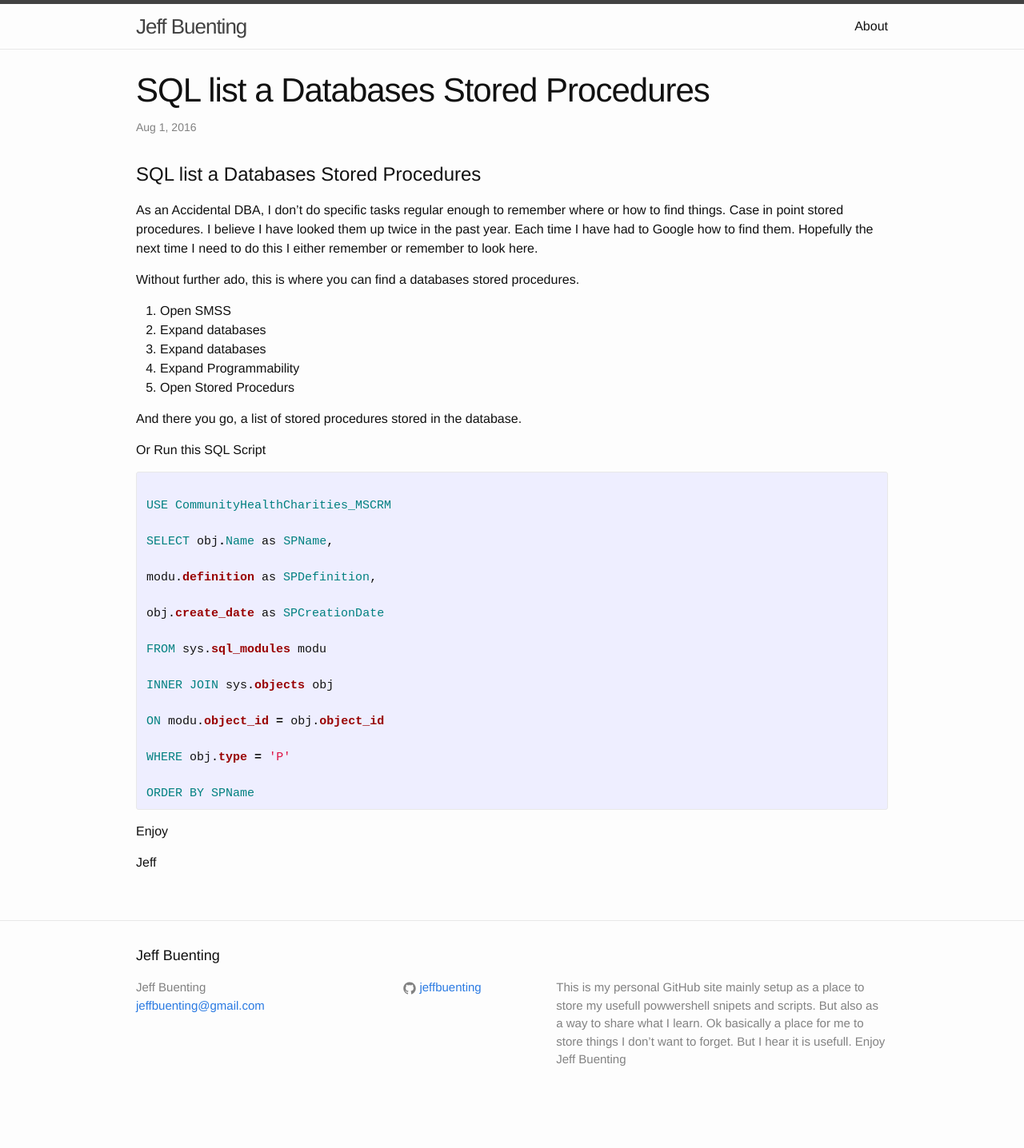
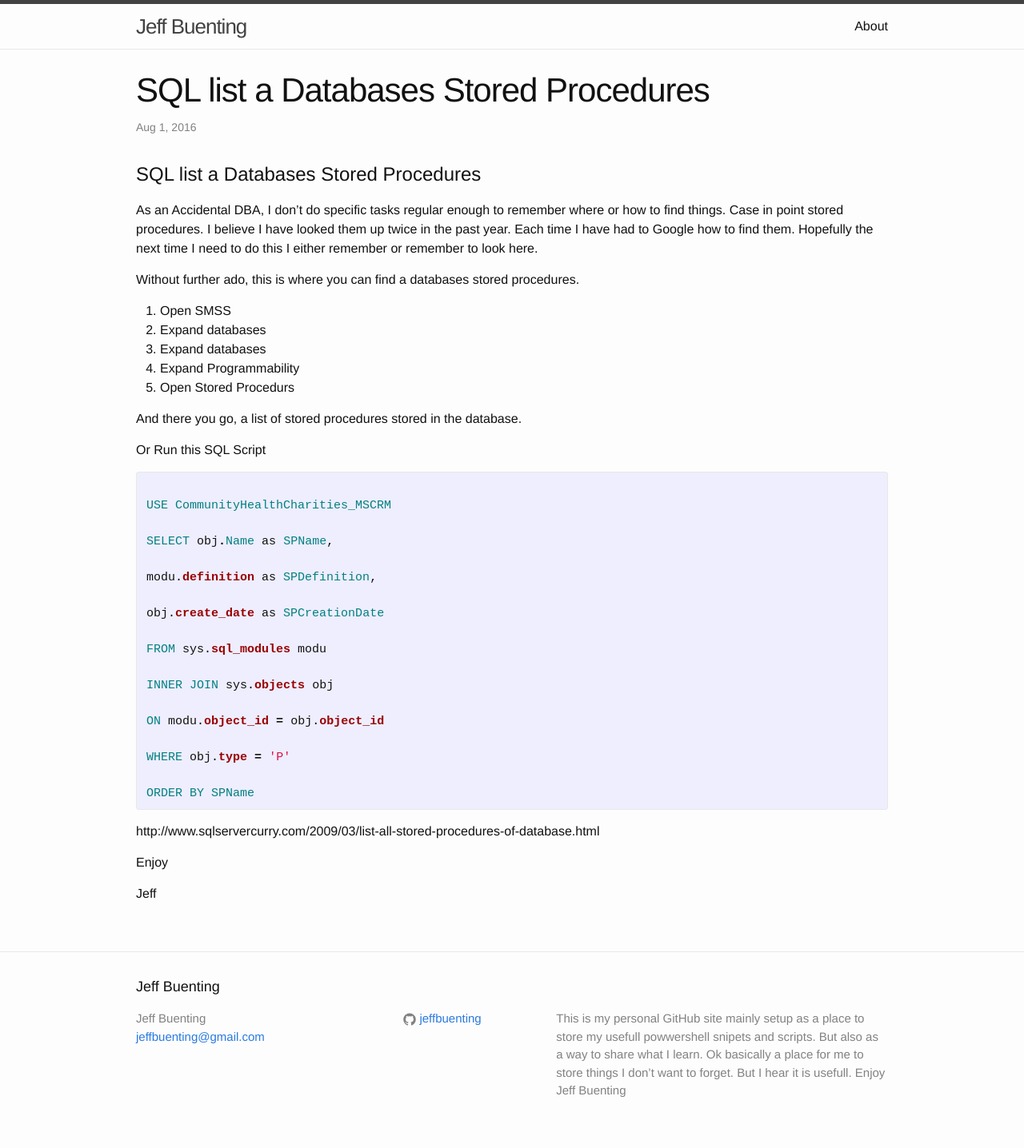
Before and after one commit to jeffbuenting/jeffbuenting.github.io, a Jekyll site: the page built from _posts/2016-08-01-SQLDatabaseStoredProcedures.markdown, in a window 1280 px wide. Shown: the whole page at 80% size. Built offline with Jekyll 4.4.1, drawn with Linux system fonts in a browser that asks for light colours; before the commit the page ends 1397 px from its top, so only the background shows below that; some of the changed lines change nothing that is shown.

Commit message:
Post - Added reference link

```diff
--- a/_posts/2016-08-01-SQLDatabaseStoredProcedures.markdown
+++ b/_posts/2016-08-01-SQLDatabaseStoredProcedures.markdown
@@ -40,6 +40,8 @@ WHERE obj.type = 'P'
 ORDER BY SPName
 {% endhighlight %}
 
+http://www.sqlservercurry.com/2009/03/list-all-stored-procedures-of-database.html
+
 Enjoy
 
 Jeff
```
